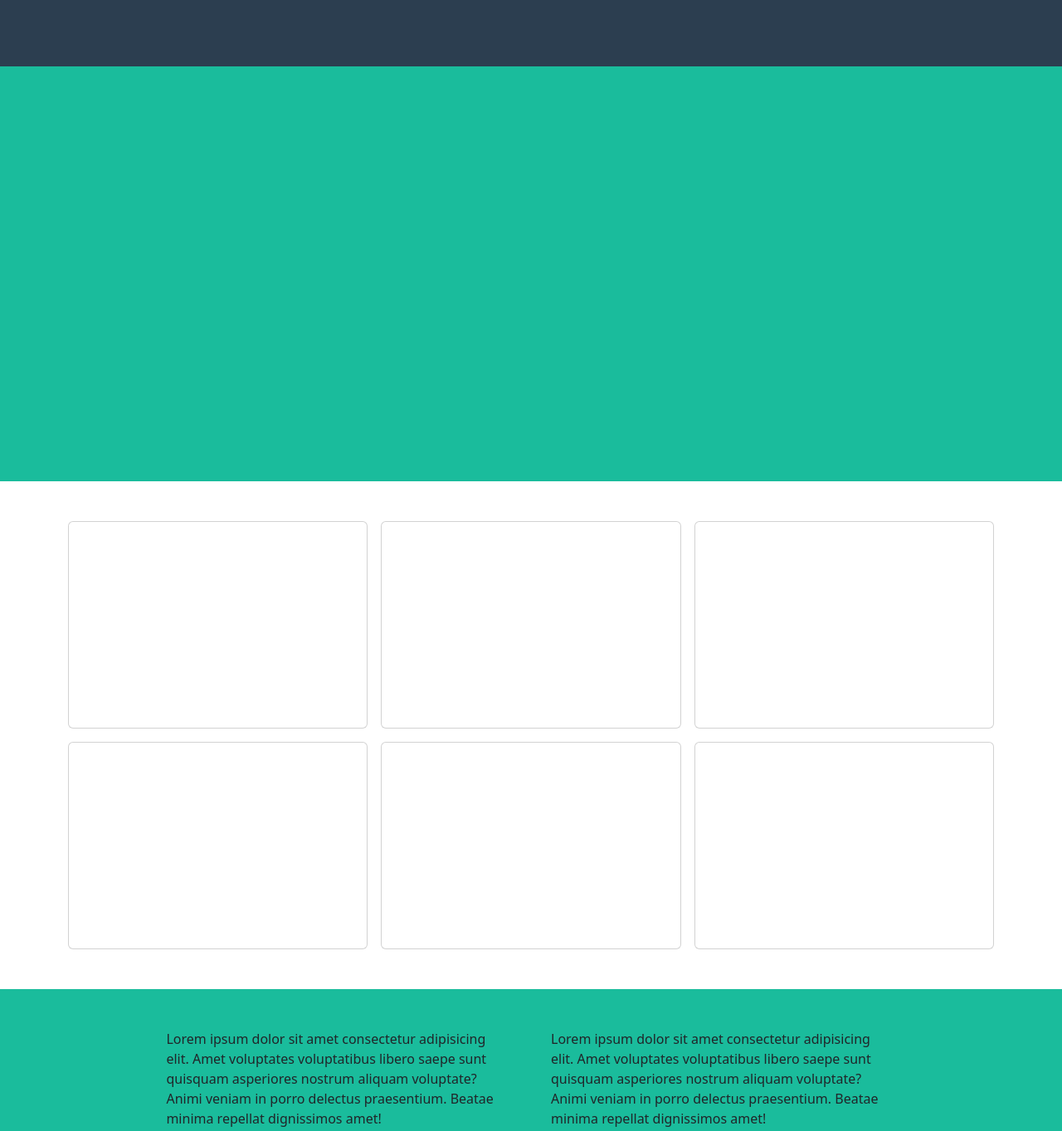
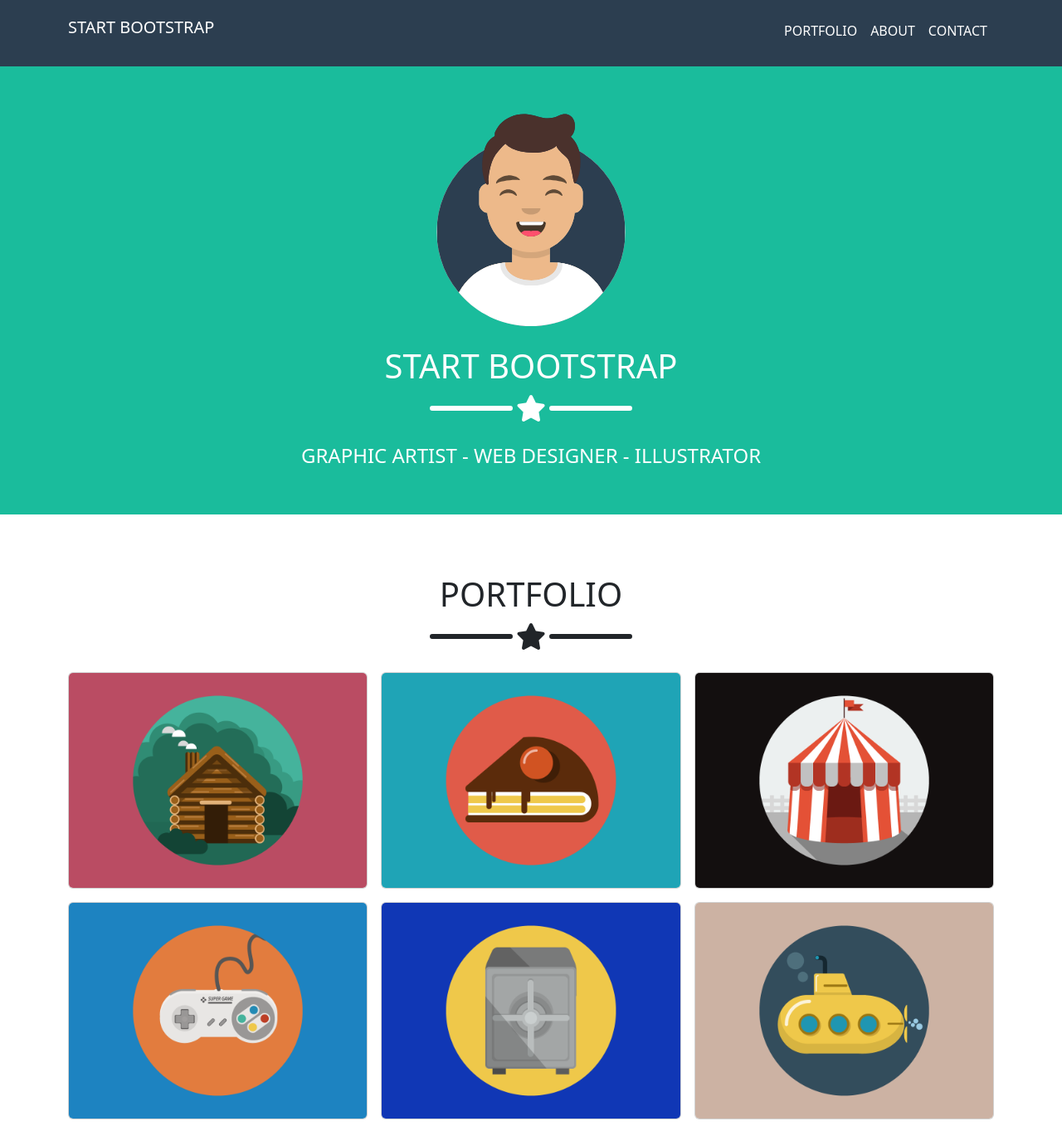
Before and after one commit to PapiMatteo/html-css-bootstrap-freelancer, a plain HTML site: page index.html in a window 1280 px wide. Shown: the top 1363 px of the page at 83% size. Drawn offline with nearby package versions, Linux system fonts and the light colour scheme.

Commit message:
add: navigation bar, hero and portfolio section details

```diff
--- a/css/style.css
+++ b/css/style.css
@@ -8,18 +8,60 @@ img {
     margin: 0 auto;
 }
 
+hr {
+    display: inline-block;
+    border: 3px solid;
+    border-color: inherit;
+    border-radius: 5px;
+    min-width: 100px;
+    opacity: 1;
+    line-height: 1rem;
+    vertical-align: middle;
+}
+
+.star {
+    line-height: 1rem;
+    vertical-align: middle;
+    color: inherit;
+}
+
+.ms_section-title {
+    text-align: center;
+}
+
 /* HEADER */
 header {
     height: 80px;
     background-color: #2c3e50;
+    color: white;
+}
+
+.nav-link , .navbar-brand , .icon {
+    color: white;
+}
+
+.navbar-toggler {
+    border-color: white;
 }
 
 /* MAIN */
+main {
+    margin-top: 80px;
+}
 /* Hero */
-#hero {
+#ms_hero {
     background-color: #1abc9c;
+    color: white;
     /* Debug */
     min-height: 500px;
+}
+
+#ms_hero img {
+    width: 250px;
+}
+
+.hero-paragraph {
+    font-size: 1rem;
 }
 
 /* Portfolio */
@@ -28,14 +70,14 @@ header {
 }
 
 /* About */
-#about {
+#ms_about {
     background-color: #1abc9c;
     /* Debug */
     min-height: 500px;
 }
 
 /* Contact Me */
-#contact-me {
+#ms_contact-me {
     /* Debug */
     min-height: 600px;
 }
@@ -45,14 +87,14 @@ footer {
     color: white;
 }
 /* Footer-top */
-.footer-top {
+.ms_footer-top {
     background-color: #3a546d;
     /* Debug */
     min-height: 300px;
 }
 
 /* Footer-bottom */
-.footer-bottom {
+.ms_footer-bottom {
     background-color: #2c3e50;
     /* Debug */
     min-height: 150px;
--- a/index.html
+++ b/index.html
@@ -4,6 +4,8 @@
     <meta charset="UTF-8">
     <meta name="viewport" content="width=device-width, initial-scale=1.0">
     <title>Document</title>
+    <!-- Fontawesome -->
+    <link rel="stylesheet" href="https://cdnjs.cloudflare.com/ajax/libs/font-awesome/6.4.2/css/all.min.css" integrity="sha512-z3gLpd7yknf1YoNbCzqRKc4qyor8gaKU1qmn+CShxbuBusANI9QpRohGBreCFkKxLhei6S9CQXFEbbKuqLg0DA==" crossorigin="anonymous" referrerpolicy="no-referrer" />
     <!-- Bootstrap -->
     <link href="https://cdn.jsdelivr.net/npm/bootstrap@5.3.2/dist/css/bootstrap.min.css" rel="stylesheet" integrity="sha384-T3c6CoIi6uLrA9TneNEoa7RxnatzjcDSCmG1MXxSR1GAsXEV/Dwwykc2MPK8M2HN" crossorigin="anonymous">
     <!-- Custom Style -->
@@ -11,40 +13,87 @@
 </head>
 <body>
     <!-- Header -->
-    <header></header>
+    <header class="fixed-top">
+        <nav class="navbar navbar-expand-lg">
+            <div class="container pt-2">
+              <a class="navbar-brand h1" href="#">START BOOTSTRAP</a>
+              <button class="navbar-toggler" type="button" data-bs-toggle="collapse" data-bs-target="#navbarNav" aria-controls="navbarNav" aria-expanded="false" aria-label="Toggle navigation">
+                <span class="icon"><i class="fa-solid fa-bars"></i></span>
+              </button>
+              <div class="collapse navbar-collapse" id="navbarNav">
+                <ul class="navbar-nav ms-auto">
+                  <li class="nav-item">
+                    <a class="nav-link" aria-current="page" href="#">PORTFOLIO</a>
+                  </li>
+                  <li class="nav-item">
+                    <a class="nav-link" href="#">ABOUT</a>
+                  </li>
+                  <li class="nav-item">
+                    <a class="nav-link" href="#">CONTACT</a>
+                  </li>
+                </ul>
+              </div>
+            </div>
+          </nav>
+    </header>
     <!-- /Header -->
 
     <!-- Main -->
     <main>
         <!-- Hero -->
-        <section id="hero">
-            <div class="container">
-
+        <section id="ms_hero" class="py-5">
+            <div class="container text-center">
+                <img src="img/avatar.svg" alt="">
+                <div class="ms_section-title py-4">
+                    <h1>START BOOTSTRAP</h1>
+                    <hr>
+                    <span class="star"><i class="fa-solid fa-star fa-2x"></i></span>
+                    <hr>
+                </div>
+                <h4>GRAPHIC ARTIST - WEB DESIGNER - ILLUSTRATOR</h4>
             </div>
         </section>
         <!-- /Hero -->
 
         <!-- Portfolio -->
-        <section id="portfolio" class="mt-5">
+        <section id="ms_portfolio" class="mt-5">
             <div class="container">
-                <div class="row g-3">
-                    <div class="col-12 col-md-6 col-lg-4">
-                        <div class="card"></div>
+                <div class="ms_section-title py-4">
+                    <h1>PORTFOLIO</h1>
+                    <hr>
+                    <span class="star"><i class="fa-solid fa-star fa-2x"></i></span>
+                    <hr>
+                </div>
+                <div class="row row-cols-1 row-cols-md-2 row-cols-lg-3 g-3">
+                    <div class="col">
+                        <div class="card">
+                            <img class="card-img" src="img/cabin.png" alt="">
+                        </div>
                     </div>
-                    <div class="col-12 col-md-6 col-lg-4">
-                        <div class="card"></div>
+                    <div class="col">
+                        <div class="card">
+                            <img class="card-img" src="img/cake.png" alt="">
+                        </div>
                     </div>
-                    <div class="col-12 col-md-6 col-lg-4">
-                        <div class="card"></div>
+                    <div class="col">
+                        <div class="card">
+                            <img class="card-img" src="img/circus.png" alt="">
+                        </div>
                     </div>
-                    <div class="col-12 col-md-6 col-lg-4">
-                        <div class="card"></div>
+                    <div class="col">
+                        <div class="card">
+                            <img class="card-img" src="img/game.png" alt="">
+                        </div>
                     </div>
-                    <div class="col-12 col-md-6 col-lg-4">
-                        <div class="card"></div>
+                    <div class="col">
+                        <div class="card">
+                            <img class="card-img" src="img/safe.png" alt="">
+                        </div>
                     </div>
-                    <div class="col-12 col-md-6 col-lg-4">
-                        <div class="card"></div>
+                    <div class="col">
+                        <div class="card">
+                            <img class="card-img" src="img/submarine.png" alt="">
+                        </div>
                     </div>
                 </div>
             </div>
@@ -52,7 +101,7 @@
         <!-- /Portfolio -->
 
         <!-- About -->
-        <section id="about" class="mt-5 py-5">
+        <section id="ms_about" class="mt-5 py-5">
             <div class="container-fluid">
                 <div class="wrapper">
                     <div class="row g-5">
@@ -69,9 +118,9 @@
         <!-- /About -->
 
         <!-- Contact Me -->
-        <section id="contact-me">
+        <section id="ms_contact-me">
             <div class="container">
-                <div class="wrapper">
+                <div class="ms_wrapper">
                     Lorem ipsum dolor sit amet consectetur adipisicing elit. Quaerat, minus quod placeat voluptas id, ut tempore ratione corporis nam voluptates dolore hic libero quas amet eos blanditiis veniam reiciendis ea! Lorem ipsum dolor sit amet consectetur adipisicing elit. Sequi enim quisquam consequuntur fugit illum, nobis maiores voluptas illo dolorum recusandae, laboriosam cumque? Minus perspiciatis possimus facilis officia, obcaecati laborum aliquam.
                 </div>
             </div>
@@ -84,7 +133,7 @@
     <!-- Footer -->
     <footer>
         <!-- Footer-top -->
-        <div class="footer-top">
+        <div class="ms_footer-top">
             <div class="container pb-5">
                 <div class="row g-5">
                     <div class="col-12 col-md-4">
@@ -102,7 +151,7 @@
         <!-- /Footer-top -->
 
         <!-- Footer-bottom -->
-        <div class="footer-bottom">
+        <div class="ms_footer-bottom">
             <div class="container">
 
             </div>
```
